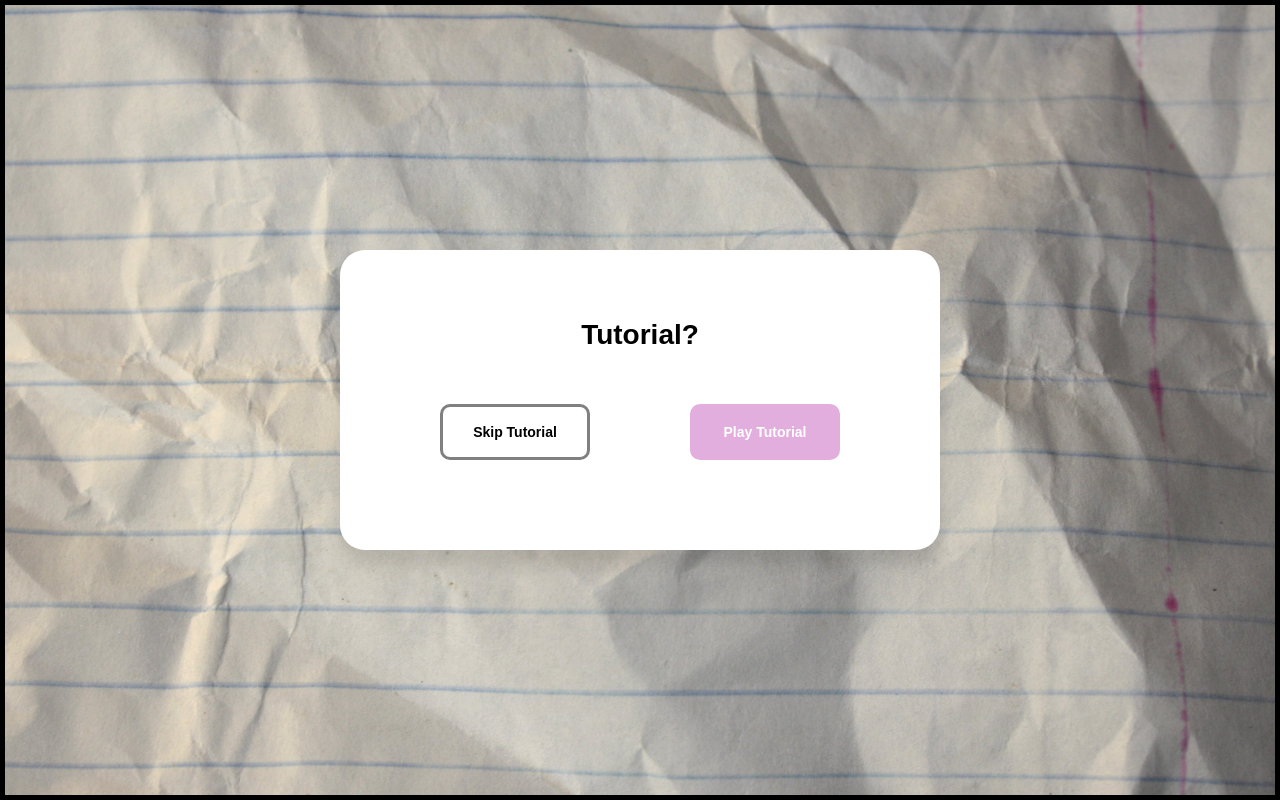
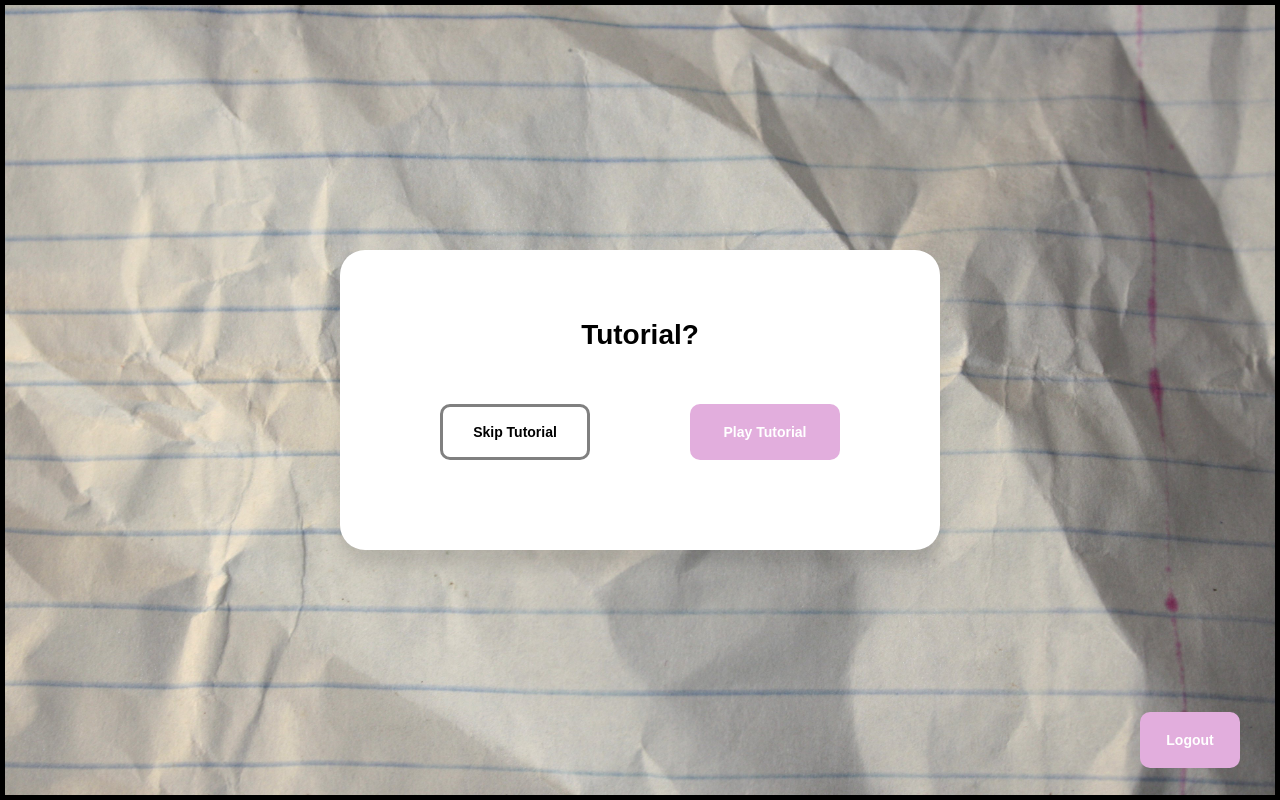
Before and after one commit to zacktraczyk/Blob-Mob, a React (Vite) app in the folder client/: page / in a window 1280 px wide. Both pictures are taken after typing "Sample", "Sample123" into the empty fields and a click on the input "submit". Built offline with nearby package versions, Linux system fonts and the light colour scheme.

Commit message:
add summonLogin component

```diff
--- a/client/src/App.tsx
+++ b/client/src/App.tsx
@@ -3,6 +3,7 @@ import React, { useEffect, useState } from 'react'
 
 import Canvas from './components/canvas/Canvas'
 import Login from './components/login/Login'
+import SummonLogin from './components/summonLogin/summonLogin'
 import Tutorial from './components/tutorial/Tutorial'
 import { GameAttributes } from './components/game/gameAttributes'
 import { Scenes } from './components/game/scenes/scenes'
@@ -15,31 +16,43 @@ const game = new GameAttributes();
 
 const App = () => {
 
+  // Component Display States
   const [displayLogin, setDisplayLogin] = useState(true);
   const [displayTutorial, setDisplayTutorial] = useState(false);
   const [displayScoreboard, setDisplayScoreboard] = useState(false);
+  const [displaySummonLogin, setDisplaySummonLogin] = useState(false);
   const [playGame, setPlayGame] = useState(false);
 
   const [score, setScore] = useState(0);
+  const [loggedIn, setLoggedIn] = useState(false);
 
   // Page Components
-  const login = <Login onSubmission={(data: Object, newUser: boolean) => handleLoginClick(data, newUser)} />
-  const tutorial = <Tutorial onClick={(startTutorial: boolean) => handleTutorialClick(startTutorial)} />
-  // const difficulty = <Difficulty gameAttributes={game} />
+  const login = <Login onSubmission={(data: Object, newUser: boolean) => handleLoginFinish(data, newUser)} />
+  const tutorial = <Tutorial onClick={(startTutorial: boolean) => handleTutorialFinish(startTutorial)} />
   const scoreboard = <Scoreboard onPlayAgain={() => playAgain()}/>
 
 
   // Change Pages
-  const handleLoginClick = (data: Object, newUser: boolean) => {
-    console.log('App.tsx: handleLoginClick():', data);
+  const handleLoginFinish = (data: Object, newUser: boolean) => {
+    console.log('App.tsx: handleLoginFinish():', data);
+    setLoggedIn(true);
     setDisplayLogin(false);
+    setDisplaySummonLogin(true);
     // if (userTutorialTrue or guest )
     setDisplayTutorial(true);
     // else
     // game.scene = Scenes.battle;
   }
 
-  const handleTutorialClick = (startTutorial: boolean) => {
+  const handleLoginStart = () => {
+    game.scene = Scenes.menu;
+    setDisplayLogin(true);
+    setDisplayScoreboard(false);
+    setDisplayTutorial(false);
+    setDisplaySummonLogin(false);
+  }
+
+  const handleTutorialFinish = (startTutorial: boolean) => {
     game.scene = startTutorial ? Scenes.tutorial : Scenes.battle;
     setDisplayTutorial(false);
   }
@@ -64,6 +77,7 @@ const App = () => {
       <div className='main-container'>
         <AnimatePresence>
           {displayLogin && login}
+          {displaySummonLogin && <SummonLogin onLogin={() => handleLoginStart()} loggedIn={loggedIn}/>}
           {displayTutorial && tutorial}
           {displayScoreboard && scoreboard}
         </AnimatePresence>
--- a/client/src/components/game/scenes/sceneElements.ts
+++ b/client/src/components/game/scenes/sceneElements.ts
@@ -42,10 +42,10 @@ export function drawHUD(game: GameAttributes, player: Player, ctx: CanvasRenderi
     ctx.fillRect(ctx.canvas.width / 2 + 1, 41, (1 - (player.cool / player.maxCool)) * (ctx.canvas.width / 4 - 5) - 2, 18);
 
     // Difficulty
-    ctx.fillStyle = 'black';
-    ctx.font = "20px monospace";
-    let text = `Difficulty ${game.difficulty}`;
-    ctx.fillText(text, ctx.canvas.width - ctx.measureText(text).width - 20, ctx.canvas.height - 25);
+    // ctx.fillStyle = 'black';
+    // ctx.font = "20px monospace";
+    // let text = `Difficulty ${game.difficulty}`;
+    // ctx.fillText(text, ctx.canvas.width - ctx.measureText(text).width - 20, ctx.canvas.height - 25);
 }
 
 export function drawPauseMenu(ctx: CanvasRenderingContext2D) {
--- a/client/src/components/login/Login.css
+++ b/client/src/components/login/Login.css
@@ -1,6 +1,6 @@
 .login {
   position: relative;
-  height: 50vh;
+  height: 60vh;
   width: 500px;
   margin: 20px;
   padding: 50px;
--- a/client/src/components/scoreboard/Scoreboard.css
+++ b/client/src/components/scoreboard/Scoreboard.css
@@ -2,8 +2,7 @@
   display: flex;
   flex-direction: column;
   background-color: #fff;
-  margin: 20px;
-  padding: 50px;
+  padding: 40px;
   border-radius: 25px;
   height: 70vh;
   box-shadow: 0 15px 15px rgba(0, 0, 0, 0.1);
@@ -15,7 +14,7 @@
 }
 
 .scoreboard ul {
-  padding: 0px 80px;
+  padding: 0px 40px;
   overflow-y: scroll;
 }
 
@@ -35,6 +34,11 @@
   float: right;
 }
 
+.scoreboard button {
+  width: 50%;
+  margin-left: 25%;
+}
+
 @media only screen and (max-width: 600px) {
 
   .scoreboard {
--- a/client/src/components/scoreboard/Scoreboard.tsx
+++ b/client/src/components/scoreboard/Scoreboard.tsx
@@ -75,7 +75,7 @@ export default function Scoreboard(props: ScoreboardProps) {
             <p className='score'>12</p>
           </li>
         </ul>
-        <button onClick={props.onPlayAgain}>Play Again?</button>
+        <button onClick={() => props.onPlayAgain()}>Play Again?</button>
       </div>
     </motion.div>
   )
--- a/client/src/components/summonLogin/SummonLogin.css
+++ b/client/src/components/summonLogin/SummonLogin.css
@@ -0,0 +1,18 @@
+.summon-login {
+  right: 5vh;
+  bottom: 4vh;
+  position: absolute;
+  /* width: 100px; */
+  /* padding: 20px 40px; */
+  /* border-radius: 25px; */
+  /* background-color: #fff; */
+  /* box-shadow: 0 15px 15px rgba(0, 0, 0, 0.1); */
+}
+
+.summon-login button {
+  margin: 0px;
+  width: 100px;
+  border: none;
+  background-color: #E2AEDD;
+  color: white;
+}
--- a/client/src/components/summonLogin/SummonLogin.tsx
+++ b/client/src/components/summonLogin/SummonLogin.tsx
@@ -1,11 +1,24 @@
-import React from 'react'
+import { motion } from "framer-motion";
 
-import './SummonLogin.css'
+import "./SummonLogin.css";
 
-export default function SummonLogin() {
+interface PropsSummonLogin {
+  loggedIn: boolean;
+  onLogin: Function;
+}
+
+export default function SummonLogin(props: PropsSummonLogin) {
   return (
-    <div className='summon-login'>
-      <button></button>
+    <div className="summon-login">
+      <motion.div
+        initial={{ x: 300, opacity: 0 }}
+        animate={{ x: 0, opacity: 1 }}
+        exit={{ x: 300, opacity: 0 }}
+      >
+        <button onClick={() => props.onLogin()}>
+          {props.loggedIn ? "Logout" : "Login"}
+        </button>
+      </motion.div>
     </div>
-  )
+  );
 }
```
